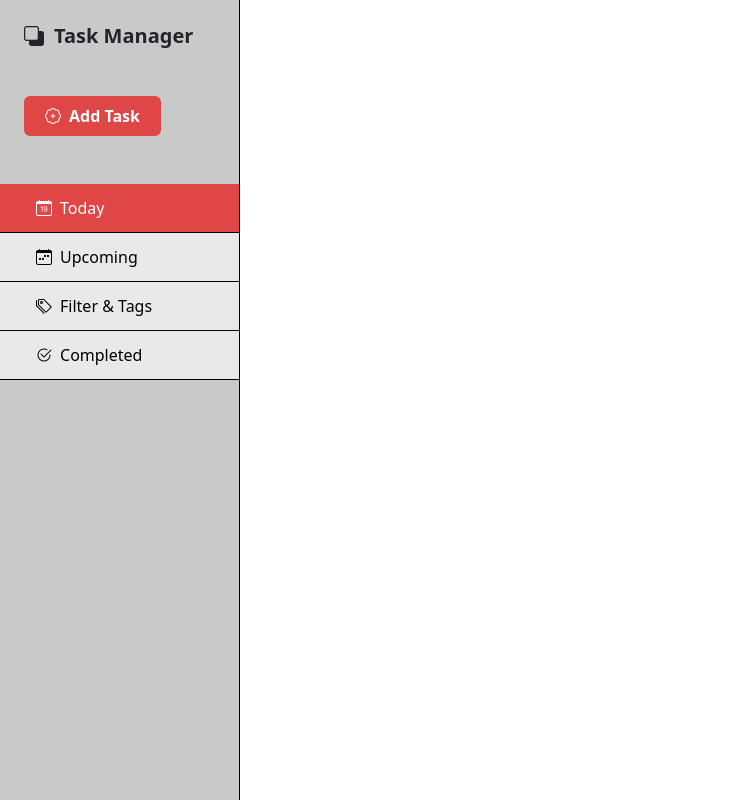
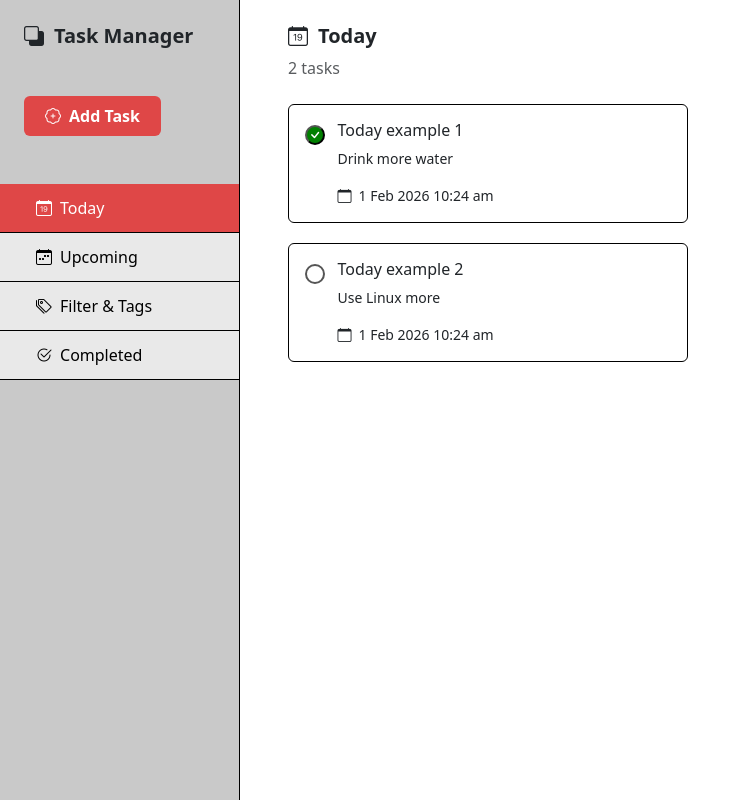
Before and after one commit to star-steve-01/react-practice-projects, a React (Vite) app in the folder todo_app/: page / in a window 1280 px wide. Shown: the whole page, without its empty margins (0-751 px from the left). Built offline with nearby package versions, Linux system fonts and the light colour scheme.

Commit message:
feat(todo_app/taskpanel): finish initial design of task panel and task widget
- fully state-functional rendering of tasks by localStorage
- toggle completed by button
- TODO: completed page does not auto remove toggled task widgets yet
- TODO: Create, Update, Delete tasks

```diff
--- a/todo_app/index.html
+++ b/todo_app/index.html
@@ -19,8 +19,49 @@
     >
     <title>todo_app</title>
   </head>
-  <body>
+  <body style="overflow-y: scroll;">
     <div id="root"></div>
     <script type="module" src="/src/main.tsx"></script>
+    <!-- loads initial data to localStorage -->
+    <script>
+      const data = [
+        {
+          id: 1,
+          title: "Today example 1",
+          description: "Drink more water",
+          datetime: new Date(),
+          completed: true,
+          tags: ["today", "example", "water"]
+        },
+        {
+          id: 2,
+          title: "Today example 2",
+          description: "Use Linux more",
+          datetime: new Date(),
+          completed: false,
+          tags: ["today", "example", "linux"]
+        },
+        {
+          id: 3,
+          title: "Tomorrow example 2",
+          description: "Go grocery shopping",
+          datetime: (new Date()).setDate((new Date).getDate() + 1),
+          completed: false,
+          tags: ["tomorrow", "example", "shopping"]
+        },
+        {
+          id: 4,
+          title: "Tomorrow example 2",
+          description: "Drink more water again",
+          datetime: (new Date()).setDate((new Date).getDate() + 1),
+          completed: false,
+          tags: ["tomorrow", "example", "water"]
+        },
+      ];
+
+      if (localStorage.getItem("data") == null) {
+        localStorage.setItem("data", JSON.stringify(data));
+      }
+    </script>
   </body>
 </html>
--- a/todo_app/src/App.tsx
+++ b/todo_app/src/App.tsx
@@ -1,6 +1,7 @@
 import { useState } from "react";
 import Sidebar from "./components/Sidebar.tsx";
 import { ActiveTabContext } from "./context/ActiveTabContext.tsx";
+import TaskPanel from "./components/TaskPanel.tsx";
 
 function App() {
 
@@ -10,6 +11,7 @@ function App() {
     <>
       <ActiveTabContext value={{ activeTab, setActiveTab }}>
         <Sidebar />
+        <TaskPanel />
       </ActiveTabContext>
     </>
   );
--- /dev/null
+++ b/todo_app/src/components/Task.tsx
@@ -0,0 +1,82 @@
+import { useState } from "react";
+
+type TaskProps = {
+  id: number,
+  title: string,
+  description: string,
+  datetime: string,
+  completed: boolean,
+  tags: string[]
+}
+
+type localStorageTask = {
+  id: number,
+  title: string,
+  description: string,
+  datetime: string,
+  completed: boolean,
+  tags: string[]
+}
+
+function TaskWidget(props: TaskProps) {
+
+  const { id, title, description, datetime, completed } = props;
+  const [btnCompleted, setBtnCompleted] = useState(completed);
+
+  const date = new Date(datetime);
+
+  // internal date formatter
+  const formattedDatetime = date.toLocaleString("en-GB", {
+    day: "numeric",
+    month: "short",
+    year: "numeric",
+    hour: "numeric",
+    minute: "2-digit",
+    hour12: true,
+  }).replace(",", "");
+
+  // edits localStorage on button toggle
+  function toggleCompletedById(id: number) {
+    const tasks: localStorageTask[] = JSON.parse(localStorage.getItem("data")!);
+    const updatedTasks = tasks.map((task) => {
+      if (task.id == id) {
+        task.completed = !task.completed;
+      }
+      return task;
+    });
+    localStorage.setItem("data", JSON.stringify(updatedTasks));
+
+    setBtnCompleted(!btnCompleted);
+  }
+
+  return(
+    <>
+      {/* task widget card - represents a task and its info */}
+      <div className="task-widget card">
+        <div className="card-body row">
+          <div className="col-1 mt-1">
+            {/* circle check button */}
+            {/* conditionally style the button based on completed status */}
+            <button className={(btnCompleted) ? "completed-true-btn" : "completed-false-btn"}
+              onClick={() => toggleCompletedById(id)}
+            >
+              <span className="small text-muted">
+                <i className="bi bi-check"></i>
+              </span>
+            </button>
+          </div>
+          {/* main card snippet */}
+          <div className="col-10">
+            <h6 className="card-title">{title}</h6>
+            <p className="card-text small">{description}</p>
+            <p className="card-text small">
+              <i className="bi bi-calendar"></i>&ensp;{formattedDatetime}
+            </p>
+          </div>
+        </div>
+      </div>
+    </>
+  );
+}
+
+export default TaskWidget;
--- /dev/null
+++ b/todo_app/src/components/TaskPanel.tsx
@@ -0,0 +1,85 @@
+import { useContext } from "react";
+import "../css/task-panel.css";
+import { ActiveTabContext } from "../context/ActiveTabContext";
+import TaskWidget from "./Task";
+
+type localStorageTask = {
+  id: number,
+  title: string,
+  description: string,
+  datetime: string,
+  completed: boolean,
+  tags: string[]
+}
+
+function TaskPanel() {
+
+  const { activeTab } = useContext(ActiveTabContext);
+
+  const data: localStorageTask[] = JSON.parse(localStorage.getItem("data")!);
+
+  // filter data by current active tab on App.tsx state
+  function filterDataByActiveTab(
+    data: localStorageTask[],
+    activeTab: number
+  ): localStorageTask[] {
+    const today = new Date().toISOString().slice(0, 10);
+
+    return data.filter(task => {
+      const taskDate = new Date(task.datetime).toISOString().slice(0, 10);
+
+      switch (activeTab) {
+      case 0:
+        return taskDate == today;
+      case 1:
+        return taskDate > today;
+      case 2:
+        return true;
+      case 3:
+        return task.completed;
+      default:
+        return true;
+      }
+    });
+  }
+
+  // conditionally sets values for active tab
+  const panelTitlesArr = ["Today", "Upcoming", "Filter & Tags", "Completed"];
+  const panelIconsArr = ["calendar-date", "calendar-week", "tags", "check2-circle"];
+  const panelTitle = panelTitlesArr[activeTab];
+  const panelIcon = panelIconsArr[activeTab];
+
+  const filteredData = filterDataByActiveTab(data, activeTab);
+  const taskCount = filteredData.length;
+
+  return(
+    <div id="task-panel">
+      {/* title section of task panel */}
+      <div className="my-4 ms-5">
+        <h5>
+          <b><i className={`bi bi-${panelIcon}`}></i>&ensp;{panelTitle}</b>
+        </h5>
+        <p className="text-muted">{taskCount} task{(taskCount > 0) ? "s" : ""}</p>
+      </div>
+
+      <div className="mt-4 ms-5">
+        {/* renders task component by each filter data task */}
+        {filteredData.map((task) => {
+          return(
+            <TaskWidget
+              key={task.id}
+              id={task.id}
+              title={task.title}
+              description={task.description}
+              datetime={task.datetime}
+              completed={task.completed}
+              tags={task.tags}
+            />
+          );
+        })}
+      </div>
+    </div>
+  );
+}
+
+export default TaskPanel;
--- /dev/null
+++ b/todo_app/src/css/task-panel.css
@@ -0,0 +1,52 @@
+#task-panel {
+    position: absolute;
+    left: 240px;
+}
+
+.task-widget {
+    width: 400px;
+    margin-bottom: 20px;
+    border: 1px solid black;
+}
+
+.completed-false-btn {
+    width: 20px;
+    height: 20px;
+    border-radius: 50%;
+    border: 2px solid #555;
+    background: white;
+    display: flex;
+    align-items: center;
+    justify-content: center;
+    cursor: pointer;
+    padding: 0;
+}
+
+.completed-false-btn i {
+    opacity: 0;
+    font-size: 16px;
+    color: #555;
+}
+
+.completed-false-btn:hover i {
+    opacity: 1;
+    transition: 0.2s ease;
+}
+
+.completed-true-btn {
+    width: 20px;
+    height: 20px;
+    border-radius: 50%;
+    background: green;
+    display: flex;
+    align-items: center;
+    justify-content: center;
+    cursor: pointer;
+    padding: 0;
+}
+
+.completed-true-btn i {
+    opacity: 1;
+    font-size: 16px;
+    color: white;
+}
```
